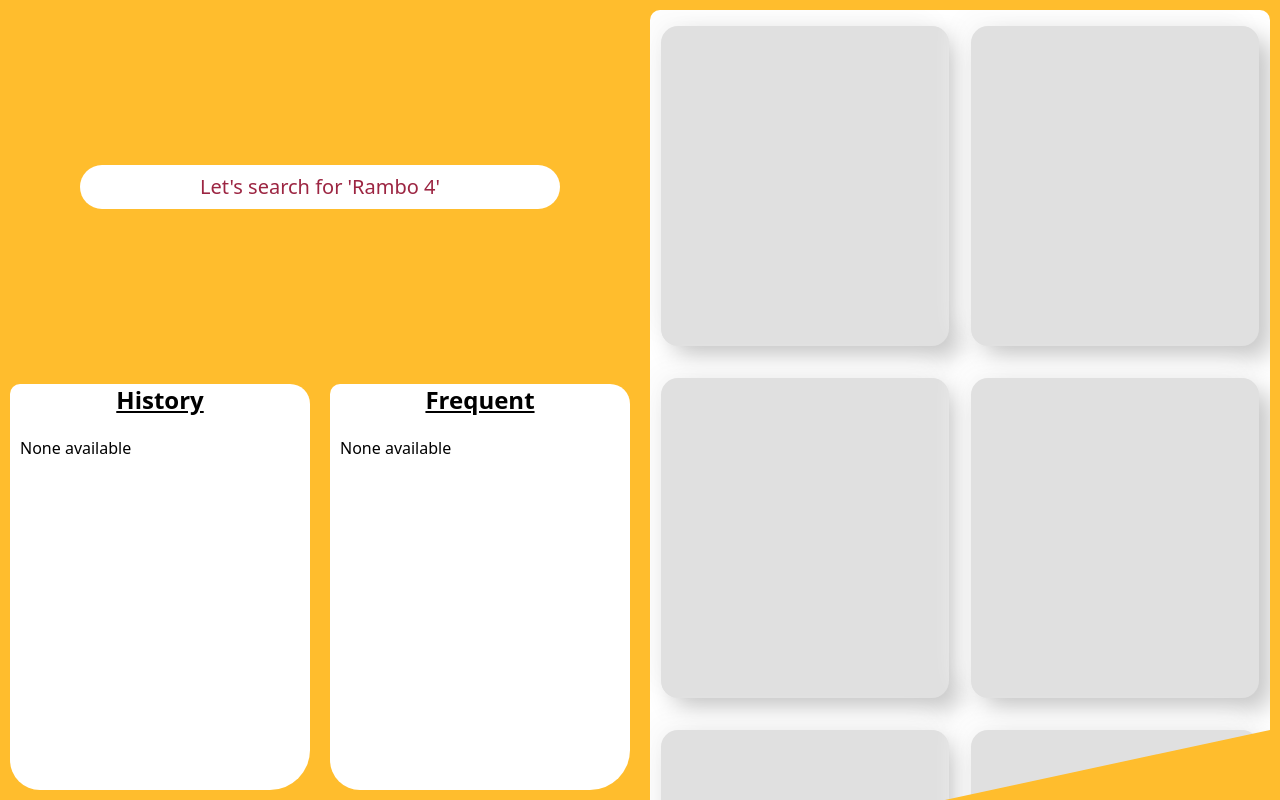
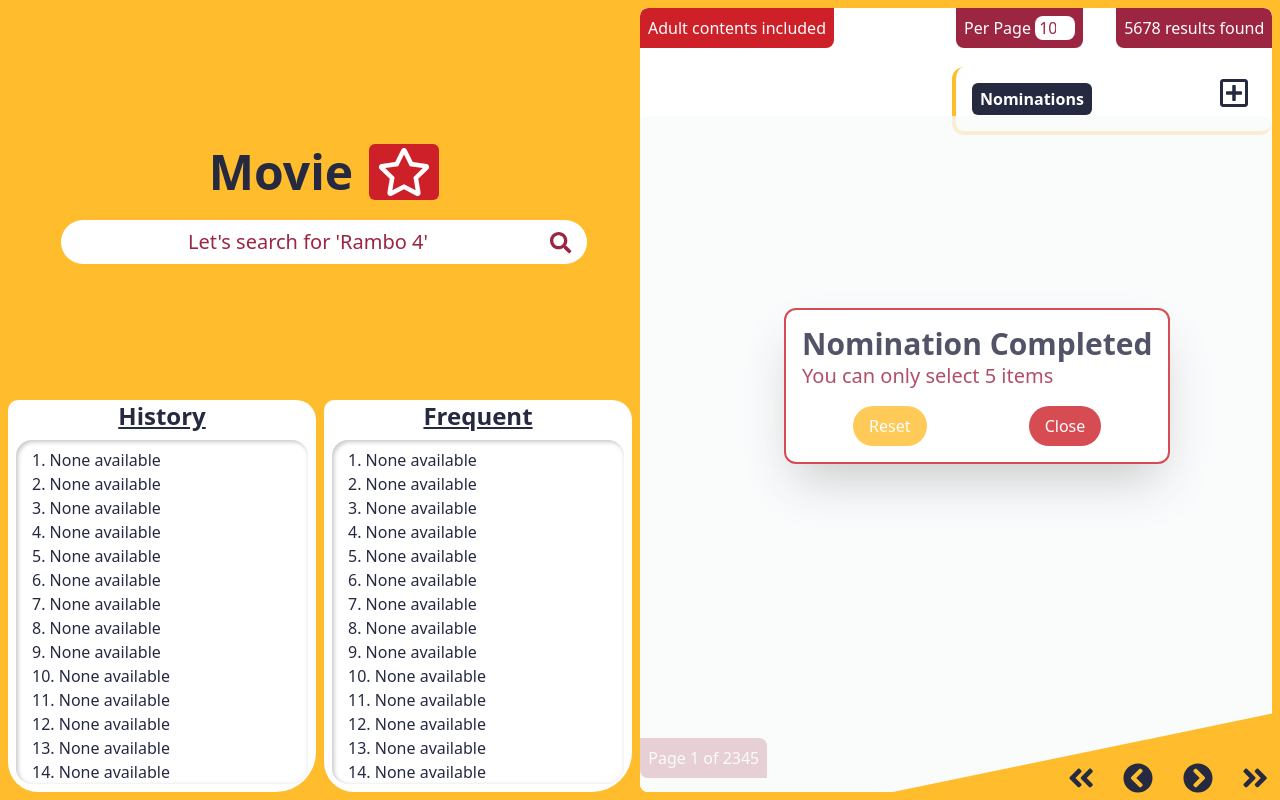
Before and after one commit to MubarakSULAYMAN/movie-star, a Vue app: page / in a window 1280 px wide. Built offline with nearby package versions, Linux system fonts and the light colour scheme.

Commit message:
improved ui

```diff
--- a/package.json
+++ b/package.json
@@ -8,6 +8,11 @@
     "lint": "vue-cli-service lint"
   },
   "dependencies": {
+    "@fortawesome/fontawesome-svg-core": "^1.2.34",
+    "@fortawesome/free-brands-svg-icons": "^5.15.2",
+    "@fortawesome/free-regular-svg-icons": "^5.15.2",
+    "@fortawesome/free-solid-svg-icons": "^5.15.2",
+    "@fortawesome/vue-fontawesome": "^2.0.2",
     "@tailwindcss/postcss7-compat": "^2.0.2",
     "autoprefixer": "^9.8.6",
     "core-js": "^3.6.5",
--- a/src/views/Home.vue
+++ b/src/views/Home.vue
@@ -1,27 +1,197 @@
 <template>
   <!-- <div class="home w-100 w-full h-100 h-full cover-full text-blue-700" :style="image"> -->
-   <!-- grid gap-0 grid-cols-1 md:grid-cols-2 bg-blackl w-full md:w-screen h-full md:h-screen -->
-  <div class="home grid gap-0 grid-cols-1 md:grid-cols-2 bg-jas w-full md:w-screen h-full md:h-screen overflow-hidden">
-    <div class="search-window grid gap-0 grid-cols-1 md:w-full h-screen md:h-full">
-      <div class="up flex justify-center items-center">
-        <input type="text" class="search-input w-3/4 px-4 py-2 font-light text-xl rounded-3xl focus:outline-none focus:ring-8 focus:ring-bdo text-bdo text-center transition-all" placeholder="Let's search for 'Rambo 4'">
+  <div
+    class="home grid gap-0 grid-cols-1 md:grid-cols-2 relative bg-jas w-full md:w-screen h-full md:h-screen p-2 text-blackl text-base overflow-hidden"
+  >
+    <div
+      class="search-window grid gap-0 grid-rows-2 w-full h-screen md:h-full overflow-y-hidden"
+    >
+      <div class="up flex flex-col justify-center items-center">
+        <p class="label inline-block mb-5 font-extrabold text-5xl">
+          <span class="app-name mr-4">Movie</span>
+          <span
+            class="star inline-block bg-fer px-2 py-1 rounded-md text-white"
+          >
+            <font-awesome-icon :icon="['far', 'star']" />
+          </span>
+        </p>
+
+        <span class="inline-block relative w-5/6">
+          <input
+            type="text"
+            class="search-input w-full pr-12 pl-4 py-2 font-light text-xl rounded-3xl focus:outline-none focus:ring-8 focus:ring-bdo text-bdo text-center transition duration-700 ease-in-out"
+            placeholder="Let's search for 'Rambo 4'"
+          />
+          <font-awesome-icon
+            :icon="['fas', 'search']"
+            size="lg"
+            class="absolute top-3 right-4 text-bdo"
+          />
+          <!-- <font-awesome-icon :icon="['fas', 'share-alt']" /> -->
+        </span>
       </div>
-      <div class="down grid gap-0 grid-cols-2">
-        <div class="history">
-          <p class="title mb-5 text-center font-bold text-2xl underline">History</p>
-          <ul>
-            <li>None available</li>
+      <div class="down grid gap-2 grid-cols-1 sm:grid-cols-2 pr-2">
+        <div class="history px-2 pb-12 overflow-hidden">
+          <p class="title mb-2 text-center font-bold text-2xl underline">
+            History
+          </p>
+          <div class="list w-full h-full px-4 py-2 overflow-y-auto">
+            <ul v-for="(n, index) in 20" :key="n">
+              <li>{{ ++index }}. None available</li>
             </ul>
           </div>
-        <div class="frequent">
-          <p class="title mb-5 text-center font-bold text-2xl underline">Frequent</p>
-          <ul>
-            <li>None available</li>
-          </ul></div>
+        </div>
+        <div class="frequent px-2 pb-12 overflow-hidden">
+          <p class="title mb-2 text-center font-bold text-2xl underline">
+            Frequent
+          </p>
+          <div class="list w-full h-full px-4 py-2 overflow-y-auto">
+            <ul v-for="(n, index) in 20" :key="n">
+              <li>{{ ++index }}. None available</li>
+            </ul>
           </div>
         </div>
-    <div class="result-window h-screen md:h-full bg-white flex flex-wrap overflow-y-auto pb-16">
-      <div class="card w-64 md:w-72 h-72 md:h-80 my-4 mx-auto" v-for="n in 10" :key="n"></div>
+      </div>
+    </div>
+    <div
+      class="result-window h-screen md:h-full relative mt-12 md:mt-0 bg-white flex flex-row flex-wrap overflow-y-auto rounded-lg"
+    >
+      <div
+        class="adult-warning sticky top-0 p-2 rounded-br-lg rounded-tl-lg text-white font-medium bg-fer"
+      >
+        Adult contents included
+      </div>
+      <div
+        class="per-page sticky top-0 p-2 rounded-b-lg text-white font-medium bg-bdo"
+      >
+        Per Page
+        <input
+          type="number"
+          class="per-page-input w-8 md:w-10 md:px-1 rounded-lg font-medium focus:outline-none text-bdo text-center"
+          placeholder="10"
+        />
+      </div>
+      <div
+        class="results-info sticky top-0 left-full p-2 rounded-tr-lg rounded-bl-lg text-white font-medium bg-bdo"
+      >
+        5678 results found
+      </div>
+      <div
+        class="pages-info p-2 rounded-bl-lg rounded-tr-lg text-white font-medium bg-bdo"
+      >
+        Page 1 of 2345
+      </div>
+      <div
+        class="nominations w-72 sm:w-80 px-4 py-2 bg-white border-b-4 border-l-4 border-jas rounded-xl transition duration-700 ease-in-out"
+      >
+        <span
+          class="nomination-header inline-block bg-blackl my-2 mr-32 px-2 py-1 rounded-md text-white font-bold"
+        >
+          Nominations
+        </span>
+
+        <font-awesome-icon
+          :icon="['far', 'minus-square']"
+          size="2x"
+          class="minimize inline-block"
+          v-if="!minimized"
+          @click="minimized = !minimized"
+        />
+        <font-awesome-icon
+          :icon="['far', 'plus-square']"
+          size="2x"
+          class="not-minimize inline-block"
+          v-if="minimized"
+          @click="minimized = !minimized"
+        />
+        <transition-group
+          name="fly-in"
+          tag="span"
+          appear
+          v-if="!minimized"
+          @click="minimized = !minimized"
+        >
+          <div
+            class="nominated-card relative w-full first:mt-2 last:mb-2 my-4 py-2 pr-10 pl-4 text-xs sm:text-sm bg-jas"
+            v-for="n in 5"
+            :key="n"
+          >
+            <div class="name font-bold">King Kong</div>
+            <div class="others flex justify-between">
+              <div class="year">2021</div>
+              <div class="group text-fer">PG-13</div>
+              <div class="rate">
+                <font-awesome-icon :icon="['far', 'star']" class="text-jas" />
+                7.5
+              </div>
+            </div>
+            <span>
+              <font-awesome-icon
+                :icon="['far', 'trash-alt']"
+                class="absolute right-2 top-6 text-fer"
+              />
+            </span>
+          </div>
+        </transition-group>
+      </div>
+
+      <transition name="fly-in" appear v-if="fullNomination">
+        <div class="nomination-info-overlay sticky top-0 left-0 w-full h-full bg-gray-50 rounded-lg opacity-80">
+          <div
+            class="nomination-info absolute top-60 sm:top-48 left-20 sm:left-36 p-4 border-2 border-fer rounded-xl bg-white opacity-100 shadow-2xl"
+          >
+            <p class="font-black text-lg sm:text-3xl">Nomination Completed</p>
+            <p class="text-sm sm:text-xl text-bdo">You can only select 5 items</p>
+            <div class="flex justify-around mt-4">
+              <button class="px-2 sm:px-4 py-1 sm:py-2 rounded-xl sm:rounded-3xl bg-jas text-white focus:outline-none">Reset</button>
+            <button class="px-2 sm:px-4 py-1 sm:py-2 rounded-xl sm:rounded-3xl bg-fer text-white focus:outline-none" @click="fullNomination =! fullNomination">Close</button>
+            </div>
+          </div>
+        </div>
+      </transition>
+      <p class="w-full"></p>
+      <div
+        class="card w-64 md:w-72 h-72 md:h-80 my-6 last:mb-20 mx-auto sm:ml-6 md:ml-4"
+        v-for="n in 11"
+        :key="n"
+      >
+        <img src="" alt="Avatar for " class="w-full h-52 md:h-64 rounded-xl" />
+        <div class="details px-4 pb-1 text-sm font-medium">
+          <div class="name text-jas font-black">King Kong</div>
+          <div class="others flex justify-around">
+            <div class="year">2021</div>
+            <div class="group text-fer">PG-13</div>
+            <div class="rate">
+              <font-awesome-icon :icon="['far', 'star']" class="text-jas" />
+              7.5
+            </div>
+          </div>
+          <div class="extra flex justify-around">
+            <font-awesome-icon :icon="['fas', 'share-alt']" />
+            <font-awesome-icon
+              :icon="['fab', 'creative-commons-share']"
+              class="text-xl"
+            />
+            <font-awesome-icon :icon="['fas', 'external-link-alt']" class="" />
+          </div>
+        </div>
+      </div>
+    </div>
+    <div
+      class="navigate flex flex-row justify-between absolute bottom-0 right-2 w-36 sm:w-48 md:w-52 p-1 text-lg sm:text-2xl md:text-3xl"
+    >
+      <button class="double-back">
+        <font-awesome-icon :icon="['fas', 'angle-double-left']" />
+      </button>
+      <button class="back">
+        <font-awesome-icon :icon="['fas', 'chevron-circle-left']" />
+      </button>
+      <button class="next">
+        <font-awesome-icon :icon="['fas', 'chevron-circle-right']" />
+      </button>
+      <button class="double-next">
+        <font-awesome-icon :icon="['fas', 'angle-double-right']" />
+      </button>
     </div>
   </div>
 </template>
@@ -31,13 +201,15 @@
 // import HelloWorld from '@/components/HelloWorld.vue'
 
 export default {
-  name: 'Home',
+  name: "Home",
   components: {
     // HelloWorld
   },
 
   data() {
     return {
+      minimized: true,
+      fullNomination: true,
       // image: {backgroundImage: "url(https://source.unsplash.com/{width}x{height})"}
       // image: {backgroundImage: "url(https://source.unsplash.com/4050x6000)"}
       // image: {backgroundImage: "url(https://source.unsplash.com/1600x900)"}
@@ -47,57 +219,208 @@ export default {
       // https://picsum.photos/id/870/200/300?grayscale&blur=2
       // https://loremflickr.com/1600/900
     };
-        }
-}
+  },
+};
 </script>
 
 <style lang="scss" scoped>
-$bdo: #9C2542;
+$fer: #ce2029;
+$bdo: #9c2542;
+$jas: #ffbd2d;
+$blackl: #262a41;
 // .home {
 
 // }
 
-.result-window::-webkit-scrollbar {
+svg:hover {
+  color: $jas;
+}
+
+.navigate svg:hover,
+.navigate button:focus {
+  border: none;
+  outline: none;
+  color: white;
+}
+
+.label:hover .app-name {
+  color: $fer;
+}
+
+.label:hover .star {
+  background-color: $blackl;
+  color: $jas;
+}
+
+.adult-warning,
+.per-page,
+.results-info,
+.pages-info,
+.nominations {
+  height: fit-content;
+}
+
+// .adult-warning,
+// .per-page,
+// .pages-info,
+// .nominations {
+//   position: sticky;
+//   top: 100%;
+//   left: 0;
+//   height: fit-content;
+// }
+
+.nominations {
+  position: -webkit-sticky; /* Safari */
+  position: sticky;
+  // position: fixed;
+  top: 7.5%;
+  // bottom: 50vh;
+  // right: 0;
+  left: 100%;
+  // right: .5rem;
+}
+
+.pages-info {
+  position: -webkit-sticky; /* Safari */
+  position: sticky;
+  top: 91.2vh;
+  right: 100%;
+}
+
+.nomination-info-over {
+  z-index: 2222;
+}
+
+.nomination-info {
+  width: fit-content;
+  height: fit-content;
+  z-index: 3333;
+}
+
+.result-window::-webkit-scrollbar,
+.list::-webkit-scrollbar {
   display: none;
 }
 
-// .search-input:hover .search-input::placeholder {
-//    color: transparent;
-//    }
+.result-window,
+.list {
+  -ms-overflow-style: none;
+  scrollbar-width: none;
+}
 
-.search-input::placeholder {
+::placeholder {
   color: $bdo;
   text-align: center;
+  font-weight: 100;
 }
 
-.search-input::-moz-placeholder {
+::-moz-placeholder {
   color: $bdo;
   text-align: center;
+  font-weight: 100;
 }
-
-.result-window {
-  -ms-overflow-style: none;
-  scrollbar-width: none; }
 
 .history,
 .frequent {
   background-color: white;
-  padding: 10px 20px;
-  clip-path: inset(10px round 10px 20px 40px 30px);
-  -webkit-clip-path: inset(10px round 10px 20px 40px 30px);
+  // padding: 10px 20px;
+  clip-path: inset(0 round 10px 20px 40px 30px);
+  -webkit-clip-path: inset(0 round 10px 20px 40px 30px);
 }
 
 .result-window {
-  margin: 10px;
-    border-radius: 10px;
+  // margin: 10px;
+  // border-radius: 10px;
   clip-path: polygon(0% 0%, 100% 0%, 100% 90%, 40% 100%, 0% 100%);
   -webkit-clip-path: polygon(0% 0%, 100% 0%, 100% 90%, 40% 100%, 0% 100%);
 }
 
-.card {
-  border-radius: 17px;
-background: #e0e0e0;
-box-shadow:  12px 12px 24px #c7c7c7,
-             -12px -12px 24px #f9f9f9;
+// .minimize:focus .nominations {
+//   width: 0;
+//   height: 0;
+//   display: none;
+// }
+
+// .not-minimize
+
+// .nomination-header:hover {
+//   background-color: $fer;
+// }
+
+.fa-minus-square:hover {
+  color: red;
+}
+
+.fa-plus-square:hover {
+  color: blue;
+}
+
+.card,
+.nominated-card {
+  background-color: #e0e0e0;
+  border-radius: 16px;
+  box-shadow: 12px 12px 24px #c7c7c7, -12px -12px 24px #f9f9f9;
+}
+
+.nominated-card {
+  border-radius: 4px;
+  box-shadow: 3px 3px 8px #c7c7c7, -3px -3px 8px #f9f9f9;
+}
+
+.list {
+  border-radius: 16px;
+  box-shadow: inset 2px 2px 4px #c7c7c7, inset -2px -2px 4px #f9f9f9;
+}
+
+.per-page {
+  left: 50%;
+}
+
+@media screen and (max-width: 768px) {
+  .home {
+    font-size: 0.9rem;
+  }
+
+  .pages-info {
+    position: -webkit-sticky; /* Safari */
+    position: sticky;
+    top: 94vh;
+  }
+}
+
+@media screen and (max-width: 420px) {
+  .home {
+    font-size: 0.75rem;
+  }
+
+  .per-page {
+    left: 40%;
+  }
+
+  .pages-info {
+    position: -webkit-sticky; /* Safari */
+    position: sticky;
+    top: 94.5vh;
+  }
+}
+
+// Transitions
+.fly-in-enter {
+  transform: translate(10px);
+  opacity: 0;
+}
+.fly-in-enter-active,
+.fly-in-leave-active {
+  transition: all 0.5s ease;
+}
+
+.fly-in-leave-to {
+  transform: translate(10px);
+  opacity: 0;
+}
+
+.fly-in-move {
+  transition: all 0.5s ease-in-out;
 }
 </style>
--- a/tailwind.config.js
+++ b/tailwind.config.js
@@ -12,7 +12,9 @@ module.exports = {
         },
     },
     variants: {
-        extend: {},
+        extend: {
+            margin: ['first', 'last']
+        },
     },
     plugins: [],
 }
```
Also changed, not shown: src/main.js (+10 -0 lines), 1 other file (tests, documents, lock files or other folders). Lines whose indentation alone changed are shown as unchanged.
